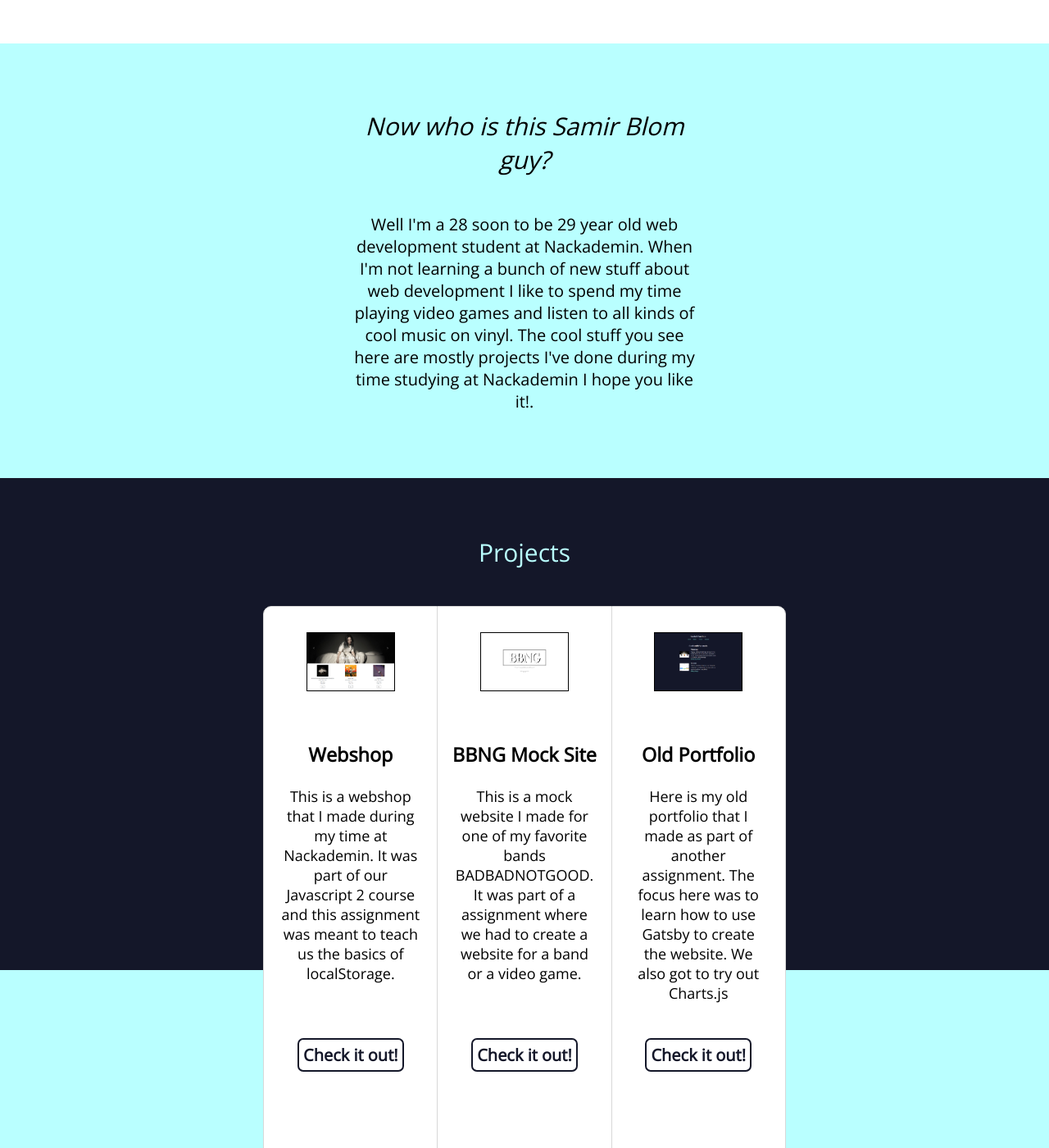
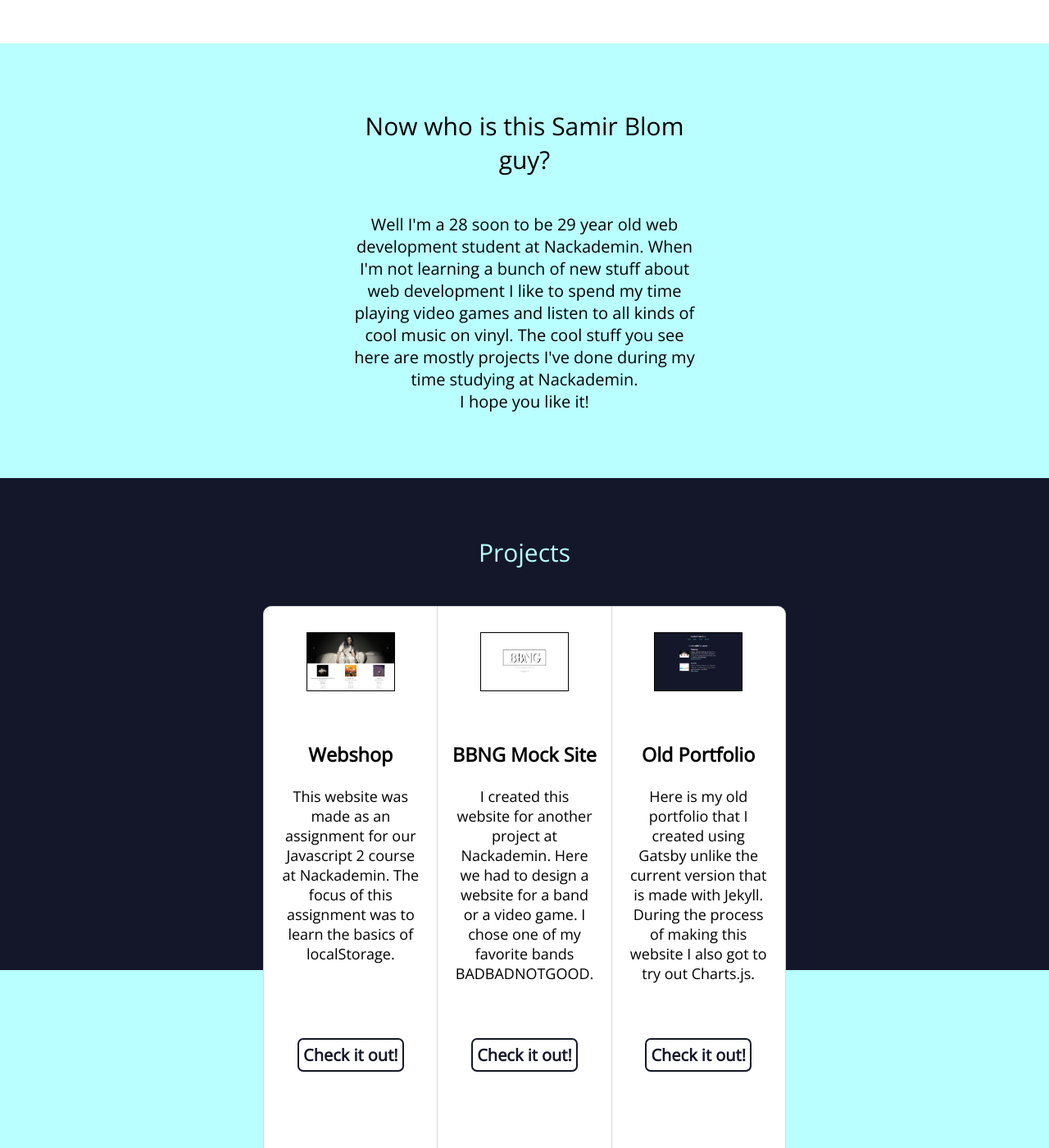
Before and after one commit to Baraghen/portfolio, a Jekyll site: the page built from index.md, in a window 1280 px wide and 1400 px high, scrolled down 585 px. Shown: the whole window at 82% size. Built offline with Jekyll 4.4.1, drawn with Linux system fonts in a browser that asks for light colours.

Commit message:
small changes

```diff
--- a/_data/projects.yml
+++ b/_data/projects.yml
@@ -1,14 +1,14 @@
 - title: "Webshop"
-  description: "This is a webshop that I made during my time at Nackademin. It was part of our Javascript 2 course and this assignment was meant to teach us the basics of localStorage."
+  description: "This website was made as an assignment for our Javascript 2 course at Nackademin. The focus of this assignment was to learn the basics of localStorage."
   img: "/assets/img/webshop.png"
   link: "https://baraghen.github.io/webshop/index.html"
 
 - title: "BBNG Mock Site"
-  description: "This is a mock website I made for one of my favorite bands BADBADNOTGOOD. It was part of a assignment where we had to create a website for a band or a video game."
+  description: "I created this website for another project at Nackademin. Here we had to design a website for a band or a video game. I chose one of my favorite bands BADBADNOTGOOD."
   img: "/assets/img/bbng_mock.png"
   link: "https://hopeful-mirzakhani-9cff0a.netlify.com/"
 
 - title: "Old Portfolio"
-  description: "Here is my old portfolio that I made as part of another assignment. The focus here was to learn how to use Gatsby to create the website. We also got to try out Charts.js"
+  description: "Here is my old portfolio that I created using Gatsby unlike the current version that is made with Jekyll. During the process of making this website I also got to try out Charts.js."
   img: "/assets/img/portfolio_old.png"
   link: "https://pedantic-jennings-533e55.netlify.com/"
--- a/_includes/about.html
+++ b/_includes/about.html
@@ -1,10 +1,10 @@
 <section>
     <div class="section-candy">
         <div class="description-me">
-            <h2 style="font-style: italic">Now who is this Samir Blom guy?</h2>
+            <h2>Now who is this Samir Blom guy?</h2>
             <p>Well I'm a 28 soon to be 29 year old web development student at Nackademin.
                 When I'm not learning a bunch of new stuff about web development I like to spend my time playing video games and listen to all kinds of cool music on vinyl.
-                The cool stuff you see here are mostly projects I've done during my time studying at Nackademin I hope you like it!.</p>
+                The cool stuff you see here are mostly projects I've done during my time studying at Nackademin.<br> I hope you like it!</p>
         </div>
     </div>
 </section>
```
